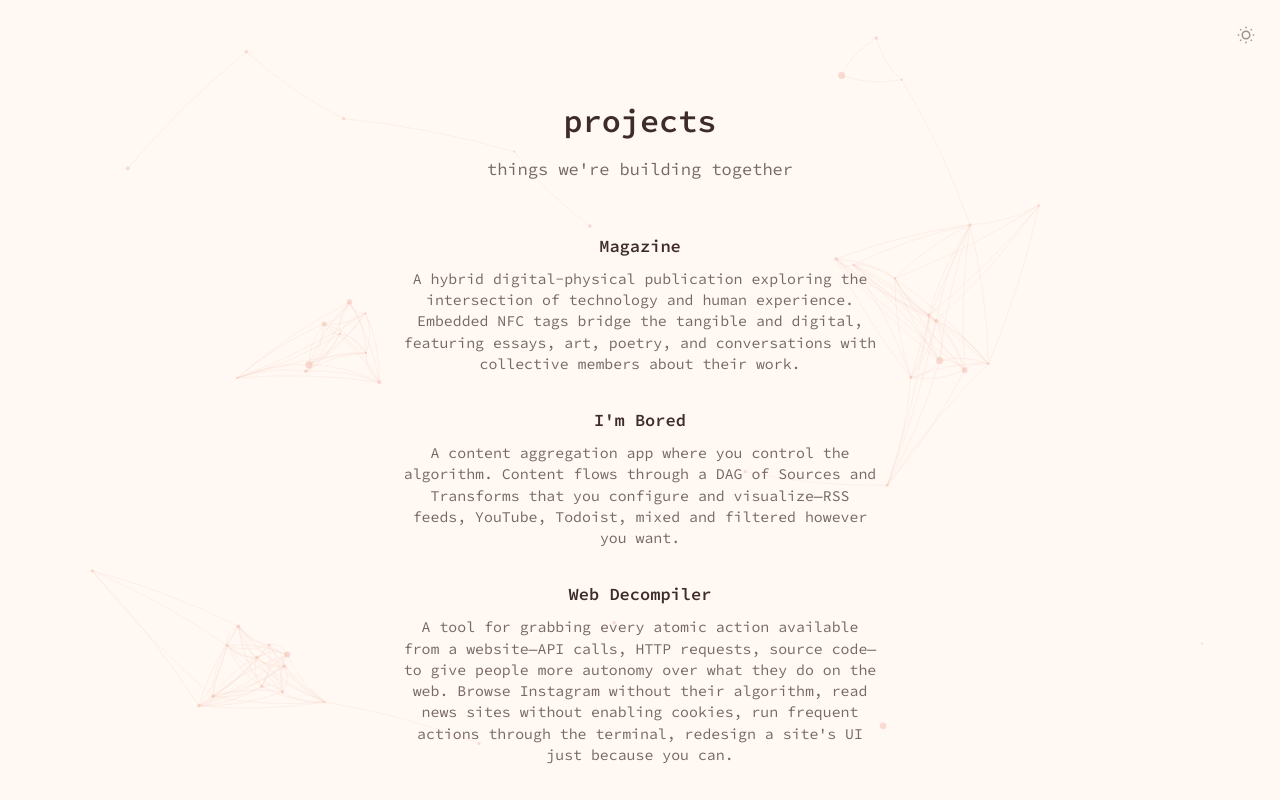
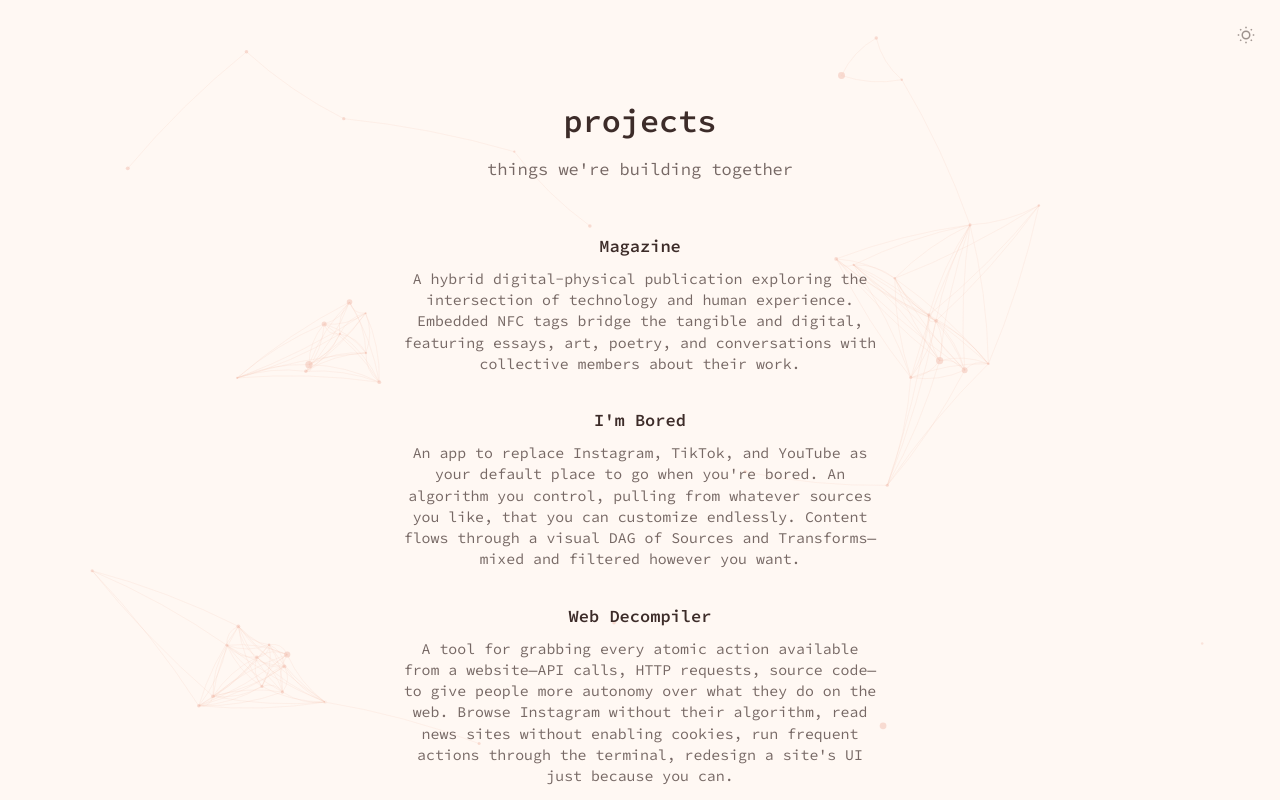
Before and after one commit to EternalRecursion121/idealists-site, a SvelteKit app: page /projects in a window 1280 px wide. Shown: the top 800 px of the page. Built offline with nearby package versions, Linux system fonts and the light colour scheme.

Commit message:
update project description

```diff
--- a/src/routes/projects/+page.server.ts
+++ b/src/routes/projects/+page.server.ts
@@ -22,7 +22,7 @@ const projects: Project[] = [
 	{
 		name: "I'm Bored",
 		url: 'https://github.com/EternalRecursion121/im-bored',
-		description: 'A content aggregation app where you control the algorithm. Content flows through a DAG of Sources and Transforms that you configure and visualize—RSS feeds, YouTube, Todoist, mixed and filtered however you want.'
+		description: "An app to replace Instagram, TikTok, and YouTube as your default place to go when you're bored. An algorithm you control, pulling from whatever sources you like, that you can customize endlessly. Content flows through a visual DAG of Sources and Transforms—mixed and filtered however you want."
 	},
 	{
 		name: 'Non-Linear Writing Interface',
```
